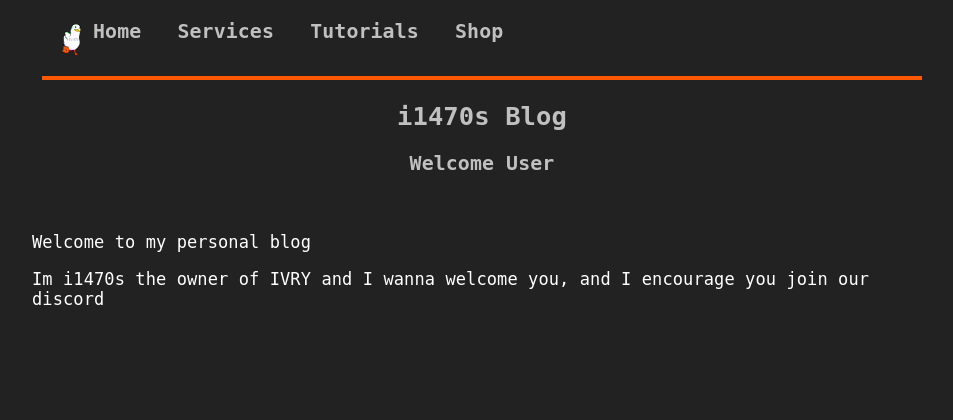
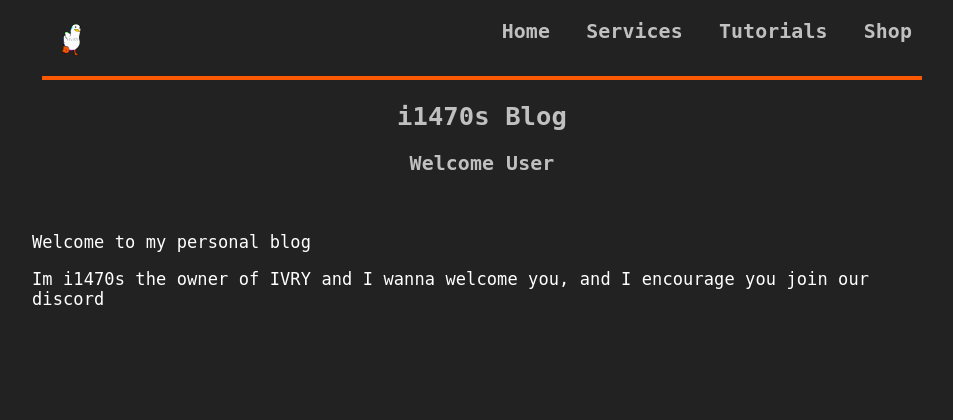
Before and after one commit to i1470s/IVRY-Website-V2, a PHP site: page /content/home/blog.html in a window 1280 px wide. Shown: the top 420 px of the page, without its empty margins (158-1111 px from the left). Run offline with PHP 8.4, Linux system fonts and the light colour scheme.

Commit message:
Add files via upload

```diff
--- a/data/css/styles.css
+++ b/data/css/styles.css
@@ -50,7 +50,7 @@ footer{
 }
 
 .head{
-    position: relative;
+    justify-content: space-between;
     display: flex;
     max-width: 880px;
     background-color: #222;
```
